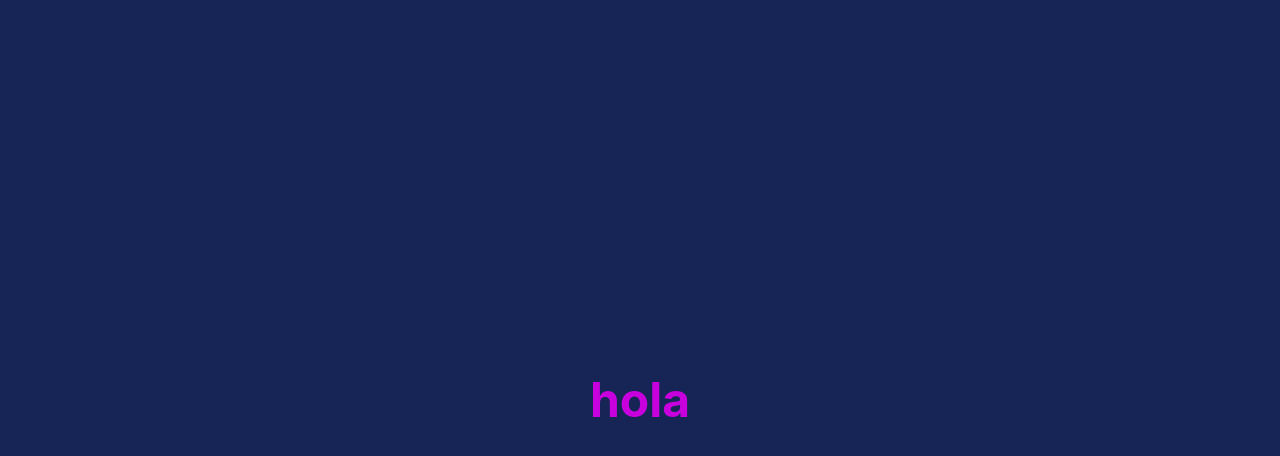
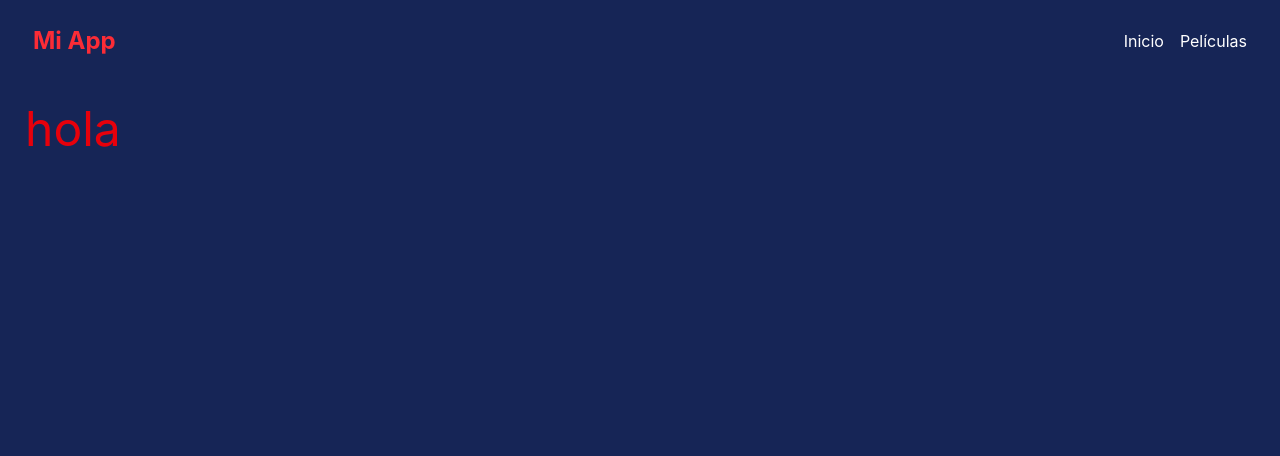
Before and after one commit to Carolina-H-8/CasoDeEstudioPeliculas-main, a React app in the folder Frontend/: page / in a window 1280 px wide. Shown: the top 456 px of the page. Built offline with nearby package versions, Linux system fonts and the light colour scheme; the HTML template or start-up script is replaced by a standard one.

Commit message:
feat: reestructurar la aplicación y agregar componente Header

```diff
--- a/Frontend/src/App.jsx
+++ b/Frontend/src/App.jsx
@@ -1,12 +1,18 @@
-
+import Header from "./Components/Header.jsx"
 function App() {
   return (
-    <main className="w-screen h-screen  bg-blue-950 flex justify-center items-center">
-      <section className="w-full max-w-7xl border border-blue-950 shadow-2xl h-screen flex justify-center items-center">
-        <p className="text-5xl font-bold text-fuchsia-600 ">hola</p>
-      </section>
+    <div className="min-h-screen w-full bg-blue-950 flex flex-col items-center" >
+      <div className="w-full max-w-7xl flex-1 flex flex-col border border-blue-950 shadow-2xl">
+        <Header />
+        <main className="w-full flex-1 p-6" >
+          <h1 className="text-5xl text-red-600">hola</h1>
+        </main>
 
-    </main>
+      </div>
+
+
+    </div>
+
   )
 }
 
--- /dev/null
+++ b/Frontend/src/Components/Header.jsx
@@ -0,0 +1,14 @@
+export default function Header() {
+    return (
+        <header className="w-full  p-6 text-white flex justify-between items-center px-8 ">
+            <h1 className="text-2xl font-bold text-red-500">Mi App</h1>
+
+            <nav>
+                <ul className="flex gap-4">
+                    <li><a href="#" className="hover:underline">Inicio</a></li>
+                    <li><a href="#" className="hover:underline">Películas</a></li>
+                </ul>
+            </nav>
+        </header>
+    );
+}
```
Also changed, not shown: Frontend/src/index.css (line endings or trailing spaces).
